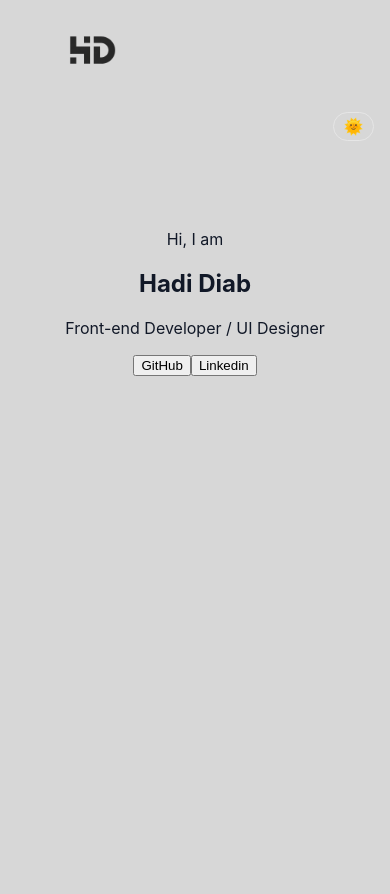
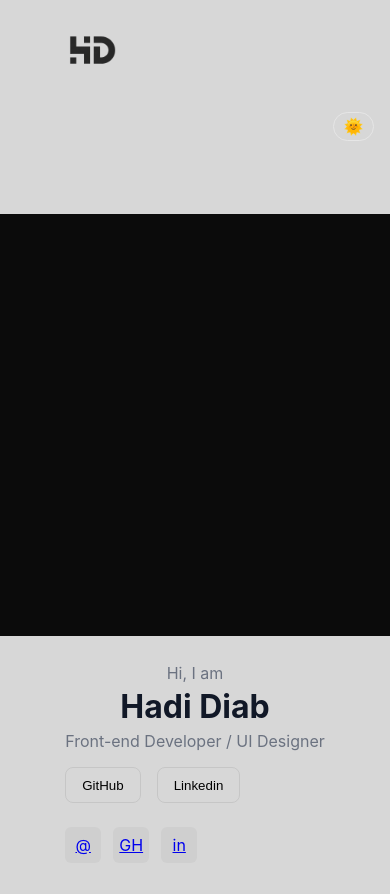
Before and after one commit to Hadi20Diab/my-portfolio, a Next.js app: page / in a window 390 px wide. Shown: the top 894 px of the page. Before the commit the page ends 844 px from the top, so only its background shows below. Built offline with nearby package versions, Linux system fonts and the light colour scheme.

Commit message:
feat: enhance HeroSection with social links and responsive design

```diff
--- a/src/components/HeroSection/HeroSection.jsx
+++ b/src/components/HeroSection/HeroSection.jsx
@@ -13,12 +13,21 @@ export default function HeroSection() {
                     <p>Front-end Developer / UI Designer</p>
 
                     <div className="heroButtons">
-                        <button>GitHub</button>
-                        <button>Linkedin</button>
+                        <a href="https://github.com" target="_blank" rel="noreferrer"><button aria-label="GitHub">GitHub</button></a>
+                        <a href="https://linkedin.com" target="_blank" rel="noreferrer"><button aria-label="LinkedIn">Linkedin</button></a>
+                    </div>
+
+                    <div className="socials">
+                        <a className="icon" href="#" aria-label="Email">@</a>
+                        <a className="icon" href="#" aria-label="GitHub">GH</a>
+                        <a className="icon" href="#" aria-label="LinkedIn">in</a>
                     </div>
                 </div>
                 <div className="heroImage">
-                    {/* <Image src="/logo.png" fill /> */}
+                    <div className="portrait">
+                        {/* Place your hero portrait in `public/hero.jpg` (or change the path below) */}
+                        <Image src="/hero-Image.png" alt="Hero" fill style={{ objectFit: 'contain' }} />
+                    </div>
                 </div>
             </section>
         </>
--- a/src/components/HeroSection/HeroSection.scss
+++ b/src/components/HeroSection/HeroSection.scss
@@ -1 +1,102 @@
 @use '../../styles/variables' as vars;
+
+.heroContainer {
+	display: grid;
+	grid-template-columns: 1fr 1fr;
+	align-items: center;
+	min-height: 80vh;
+	overflow: hidden;
+}
+
+.heroContant {
+	background: vars.$bg;
+	padding: vars.$space-xxl vars.$space-xl;
+	max-width: vars.$container-max;
+	margin: 0 auto;
+	text-align: left;
+	z-index: 2;
+}
+
+.heroContant p {
+	margin: 0 0 0.5rem 0;
+	color: vars.$muted;
+}
+
+.heroContant h1 {
+	margin: 0 0 0.5rem 0;
+	font-size: clamp(2rem, 6vw, 4rem);
+	line-height: 1;
+	color: vars.$text;
+}
+
+.heroContant > p + p {
+	color: vars.$muted;
+	margin-bottom: vars.$space-lg;
+}
+
+.heroButtons {
+	display: flex;
+	gap: vars.$space-md;
+	margin-top: vars.$space-md;
+}
+
+.heroButtons button {
+	border: none;
+	padding: 0.6rem 1rem;
+	background: transparent;
+	border-radius: vars.$radius-md;
+	cursor: pointer;
+	border: 1px solid rgba(0,0,0,0.08);
+}
+
+.socials {
+	display: flex;
+	gap: 0.75rem;
+	margin-top: vars.$space-lg;
+}
+
+.socials .icon {
+	width: 2.25rem;
+	height: 2.25rem;
+	display: inline-flex;
+	align-items: center;
+	justify-content: center;
+	background: rgba(0,0,0,0.04);
+	border-radius: 6px;
+}
+
+.heroImage {
+	position: relative;
+	min-height: 80vh;
+	background: vars.$hero-dark;
+	display: flex;
+	align-items: center;
+	justify-content: center;
+	/* angled divider */
+	clip-path: polygon(12% 0, 100% 0, 100% 100%, 0 100%);
+}
+
+.heroImage .portrait {
+	position: relative;
+	width: 70%;
+	max-width: 520px;
+	height: auto;
+}
+
+/* responsive: stack on small screens */
+@media screen and (max-width: #{vars.$bp-md}) {
+	.heroContainer {
+		grid-template-columns: 1fr;
+	}
+
+	.heroImage {
+		order: -1;
+		min-height: 50vh;
+		clip-path: none;
+	}
+
+	.heroContant {
+		padding: vars.$space-lg vars.$space-md;
+		text-align: center;
+	}
+}
```
